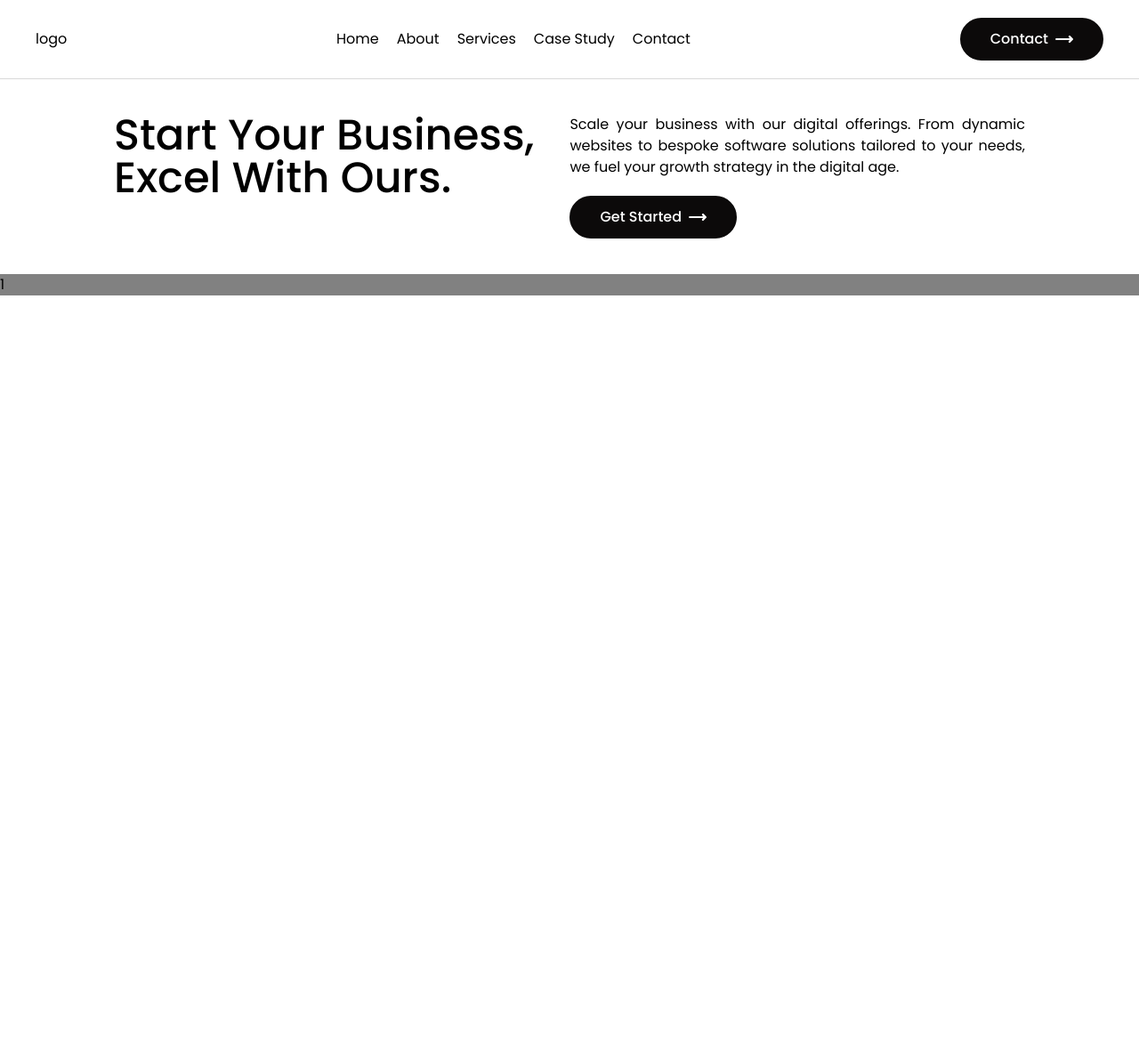
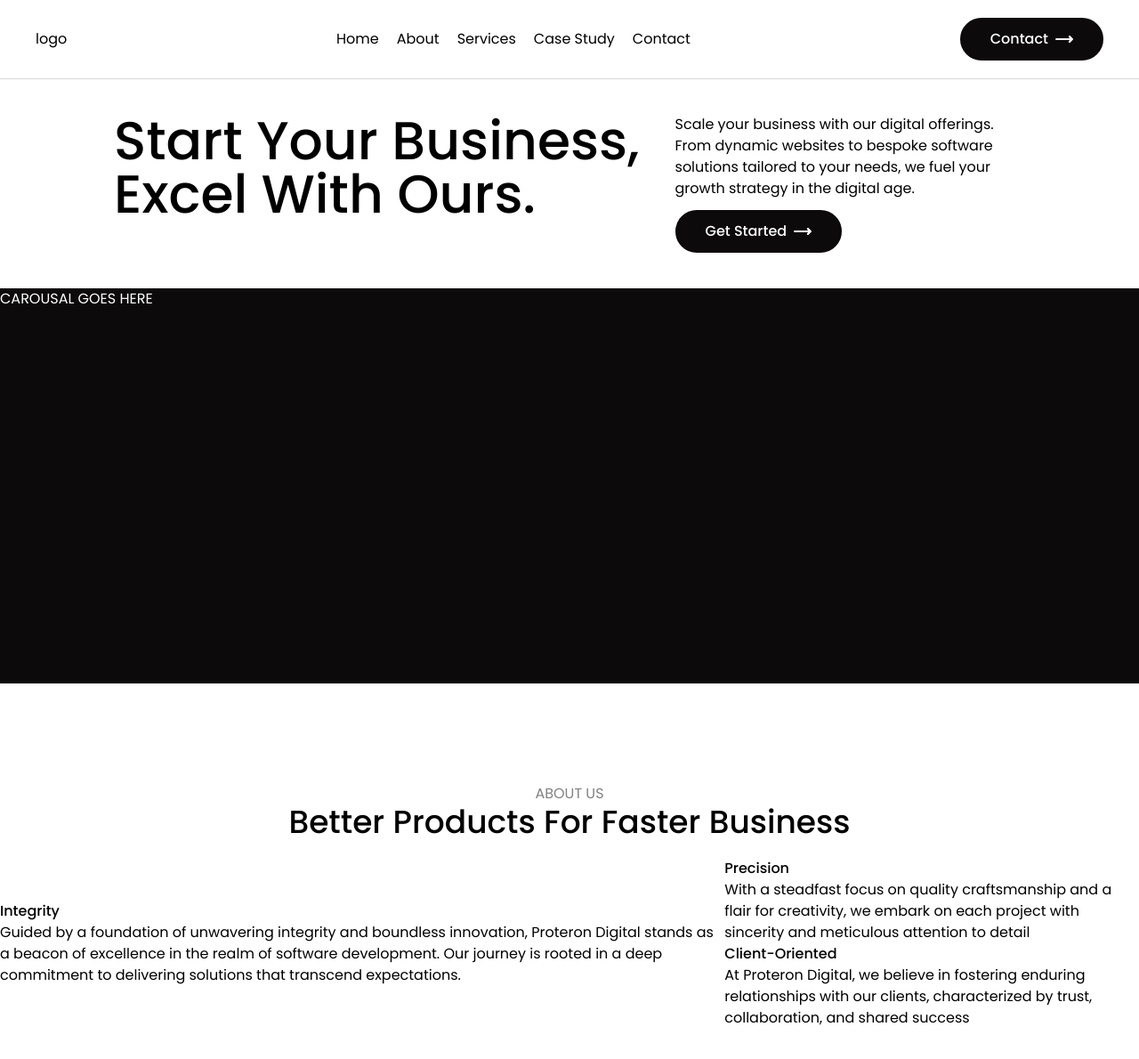
Before and after one commit to ahmedsalehdhk/ProteronDigital, a React (Create React App) app in the folder client/: page / in a window 1280 px wide. Shown: the top 1190 px of the page at 89% size. Before the commit the page ends 800 px from the top, so only its background shows below. Built offline with nearby package versions, Linux system fonts and the light colour scheme.

Commit message:
Office update 3

```diff
--- a/client/src/App.css
+++ b/client/src/App.css
@@ -0,0 +1,5 @@
+
+
+.home-carousal {
+    min-height: 300px;
+}
--- a/client/src/App.js
+++ b/client/src/App.js
@@ -6,16 +6,53 @@ function App() {
   return (
     <div className="App">
       <Navbar />
-      <div className="home gap-10 min-h-screen pt-32">
-        <div className="home-text px-6 md:px-32 flex flex-col lg:flex-row gap-10  mb-10">
-          <h1 className='text-4xl md:text-5xl capitalize font-medium whitespace-nowrap'>start your business, <br/>excel with ours.</h1>
-          <div className="subheading">
-            <p className='mb-5 text-justify'>Scale your business with our digital offerings. From dynamic websites to bespoke software solutions tailored to your needs, we fuel your growth strategy in the digital age.</p>
+      {/* HOME SECTION */}
+      <div className="home gap-10 min-h-screen pt-32 pb-8 flex flex-col mb-20">
+        <div className="home-text px-6 md:px-10 lg:px-32 flex flex-col lg:flex-row justify-between gap-3 lg:gap-10">
+          <h1 className='text-3xl sm:text-4xl md:text-5xl xl:text-6xl capitalize font-medium whitespace-nowrap'>start your business, <br/>excel with ours.</h1>
+          <div className="subheading lg:w-1/2">
+            <p className='mb-3'>Scale your business with our digital offerings. From dynamic websites to bespoke software solutions tailored to your needs, we fuel your growth strategy in the digital age.</p>
             <ButtonDark text='get started'/>
           </div>
         </div>
-        <div className="home-carousal bg-accent">1</div>
+        <div className="home-carousal bg-dark grow text-light">CAROUSAL GOES HERE</div>
       </div>
+      {/* ABOUT SECTION */}
+      <div className="about mb-20">
+        <p className='text-center uppercase text-accent'>about us</p>
+        <h2 className='text-center capitalize font-medium text-4xl mb-5'>better products for faster business</h2>
+        <div className="about-cards w-scree flex justify-items-center items-center">
+          <div className="about-large-card">
+            <div className="about-large-card-image"></div>
+            <div className="about-large-card-text">
+              <h3 className='capitalize font-medium'>integrity</h3>
+              <p>Guided by a foundation of unwavering integrity and boundless innovation, Proteron Digital stands as a beacon of excellence in the realm of software development. Our journey is rooted in a deep commitment to delivering solutions that transcend expectations.</p>
+            </div>
+          </div>
+          <div className="about-small-cards">
+            <div className="about-small-card">
+              <div className="about-small-card-text">
+                <h3 className='capitalize font-medium'>precision</h3>
+                <p>With a steadfast focus on quality craftsmanship and a flair for creativity, we embark on each project with sincerity and meticulous attention to detail</p>
+              </div>
+              <div className="about-small-card-image"></div>
+            </div>
+            <div className="about-small-card">
+              <div className="about-small-card-text">
+                <h3 className='capitalize font-medium'>client-oriented</h3>
+                <p>At Proteron Digital, we believe in fostering enduring relationships with our clients, characterized by trust, collaboration, and shared success</p>
+              </div>
+              <div className="about-small-card-image"></div>
+            </div>
+          </div>
+        </div>
+      </div>
+
+
+
+
+
+
     </div>
   );
 }
--- a/client/src/components/ButtonDark.js
+++ b/client/src/components/ButtonDark.js
@@ -4,7 +4,7 @@ import arrowLight from '../assets/svg/arrow-light.svg'
 export default function ButtonDark(props) {
   return (
     <div>
-      <button className='bg-dark text-light font-medium capitalize rounded-full border-2 border-dark flex justify-items-center items-center gap-2 min-w-min px-6 py-2.5 md:px-8'>{props.text}<img className='w-5' src={arrowLight} alt="Proteron Digital" /></button>
+      <button className='bg-dark text-light font-medium capitalize rounded-full border-2 border-dark flex justify-items-center items-center gap-2 min-w-min px-6 py-2.5 md:px-8 whitespace-nowrap'>{props.text}<img className='w-5' src={arrowLight} alt="Proteron Digital" /></button>
 
     </div>
   )
--- a/client/src/components/ButtonLight.js
+++ b/client/src/components/ButtonLight.js
@@ -4,7 +4,7 @@ import arrowDark from '../assets/svg/arrow-dark.svg'
 export default function ButtonLight(props) {
   return (
     <div>
-      <button className='bg-light text-dark font-medium capitalize rounded-full border-2 border-dark flex justify-items-center items-center gap-2 min-w-min px-6 py-2.5 md:px-8'>{props.text}<img className='w-5' src={arrowDark} alt="Proteron Digital" /></button>
+      <button className='bg-light text-dark font-medium capitalize rounded-full border-2 border-dark flex justify-items-center items-center gap-2 min-w-min px-6 py-2.5 md:px-8 whitespace-nowrap'>{props.text}<img className='w-5' src={arrowDark} alt="Proteron Digital" /></button>
     </div>
   )
 }
--- a/client/src/components/Navbar.js
+++ b/client/src/components/Navbar.js
@@ -4,7 +4,7 @@ import ButtonDark from './ButtonDark';
 export default function Navbar() {
   return (
     <div>
-        <nav className='flex justify-between items-center px-6 py-5 md:px-10 md:py-5 border-b border-lightAccent absolute w-full bg-light'>
+        <nav className='flex justify-between items-center px-6 py-5 md:px-10 md:py-5 border-b border-lightAccent fixed top-0 left-0 w-full bg-light'>
             <div className="logo">logo</div>
             <ul className="nav-links hidden md:flex gap-5">
                 <li className='capitalize hover:font-medium cursor-pointer'>home</li>
```
